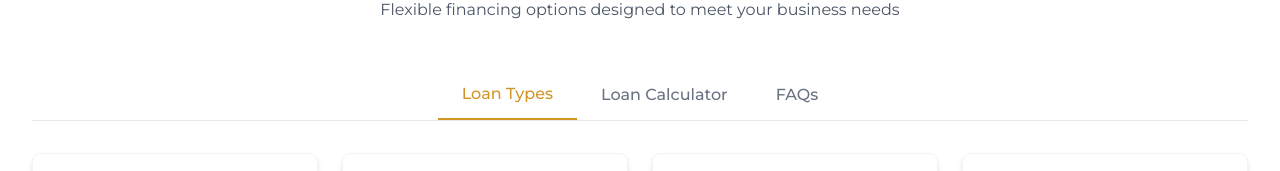
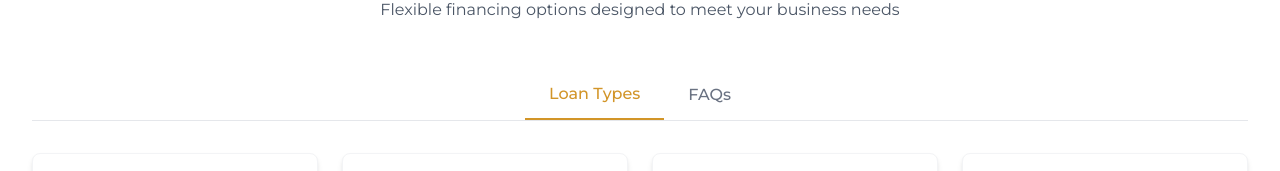
Before and after one commit to ayiteywoods/cyrus-site, a Next.js app: page /loans in a window 1280 px wide. Shown: the part 567-738 px from the top of the page. Built offline with nearby package versions, Linux system fonts and the light colour scheme.

Commit message:
New Updates

```diff
--- a/src/app/loans/page.tsx
+++ b/src/app/loans/page.tsx
@@ -2,7 +2,7 @@
 
 import LoanFAQ from '@/components/LoanFAQ';
 import Partners from '@/components/Partners';
-import LoanCalculator from '@/components/LoanCalculator';
+// import LoanCalculator from '@/components/LoanCalculator'; // Commented out
 import LoanTestimonials from '@/components/LoanTestimonials';
 import { motion } from 'framer-motion';
 import { useState } from 'react';
@@ -45,7 +45,8 @@ interface LoanType {
   icon: string;
 }
 
-type TabKey = 'types' | 'calculator' | 'faq';
+// Changed to only include 'types' and 'faq'
+type TabKey = 'types' | 'faq';
 
 const loanTypes: LoanType[] = [
   {
@@ -156,9 +157,9 @@ const Page = () => {
           </p>
         </div>
 
-        {/* Loan Type Tabs */}
+        {/* Loan Type Tabs - Updated to only show Loan Types and FAQs */}
         <div className='flex justify-center mb-8 border-b border-gray-200'>
-          {(['types', 'calculator', 'faq'] as TabKey[]).map((tab) => (
+          {(['types', 'faq'] as TabKey[]).map((tab) => (
             <button
               key={tab}
               onClick={() => setActiveTab(tab)}
@@ -166,7 +167,7 @@ const Page = () => {
                 activeTab === tab ? 'text-gold border-b-2 border-gold' : 'text-gray-500'
               }`}
             >
-              {tab === 'types' ? 'Loan Types' : tab === 'calculator' ? 'Loan Calculator' : 'FAQs'}
+              {tab === 'types' ? 'Loan Types' : 'FAQs'}
             </button>
           ))}
         </div>
@@ -209,7 +210,9 @@ const Page = () => {
           </div>
         )}
 
-        {activeTab === 'calculator' && <LoanCalculator selectedLoan={selectedLoan} />}
+        {/* Commented out Loan Calculator */}
+        {/* {activeTab === 'calculator' && <LoanCalculator selectedLoan={selectedLoan} />} */}
+
         {activeTab === 'faq' && (
           <div className='bg-white rounded-lg shadow-sm p-6'>
             <LoanFAQ />
--- a/src/app/page.tsx
+++ b/src/app/page.tsx
@@ -100,7 +100,7 @@ export default function Home() {
         viewport={{ once: true }}
         className="bg-white shadow-lg p-8 rounded-lg hover:shadow-xl transition-shadow"
       >
-        <h1 className="text-3xl font-thin text-blue-900 pt-4 pb-6">
+        <h1 className="text-3xl text-blue-900 pt-4 pb-6">
           Welcome to Cyrus MicroCredit Services (CMCS)!
         </h1>
         <p className="text-gray-700 leading-relaxed text-justify">
@@ -344,6 +344,13 @@ export default function Home() {
       <div className="bg-cyan-50 rounded-2xl shadow my-8">
         <div className="max-w-7xl mx-auto px-4 sm:px-6 lg:px-8 py-16">
           <ClientCentric />
+          <div className='mt-6 mb-4'>
+      <h1 className='text-2xl'>Respect</h1>
+       <p>Every client is part of the building block to make to whole. CYRUS
+        recognizes this role therefore CYRUS and its agents treat every client
+        with the utmost respect. This does not only apply to clients but to
+        all stakeholders of CYRUS.</p>
+      </div>
         </div>
       </div>
       </div>
--- a/src/components/ClientCentric.tsx
+++ b/src/components/ClientCentric.tsx
@@ -60,6 +60,7 @@ const ClientCentric = () => {
         </motion.div>
 
 
+
     </div>
     </>
   )
```
